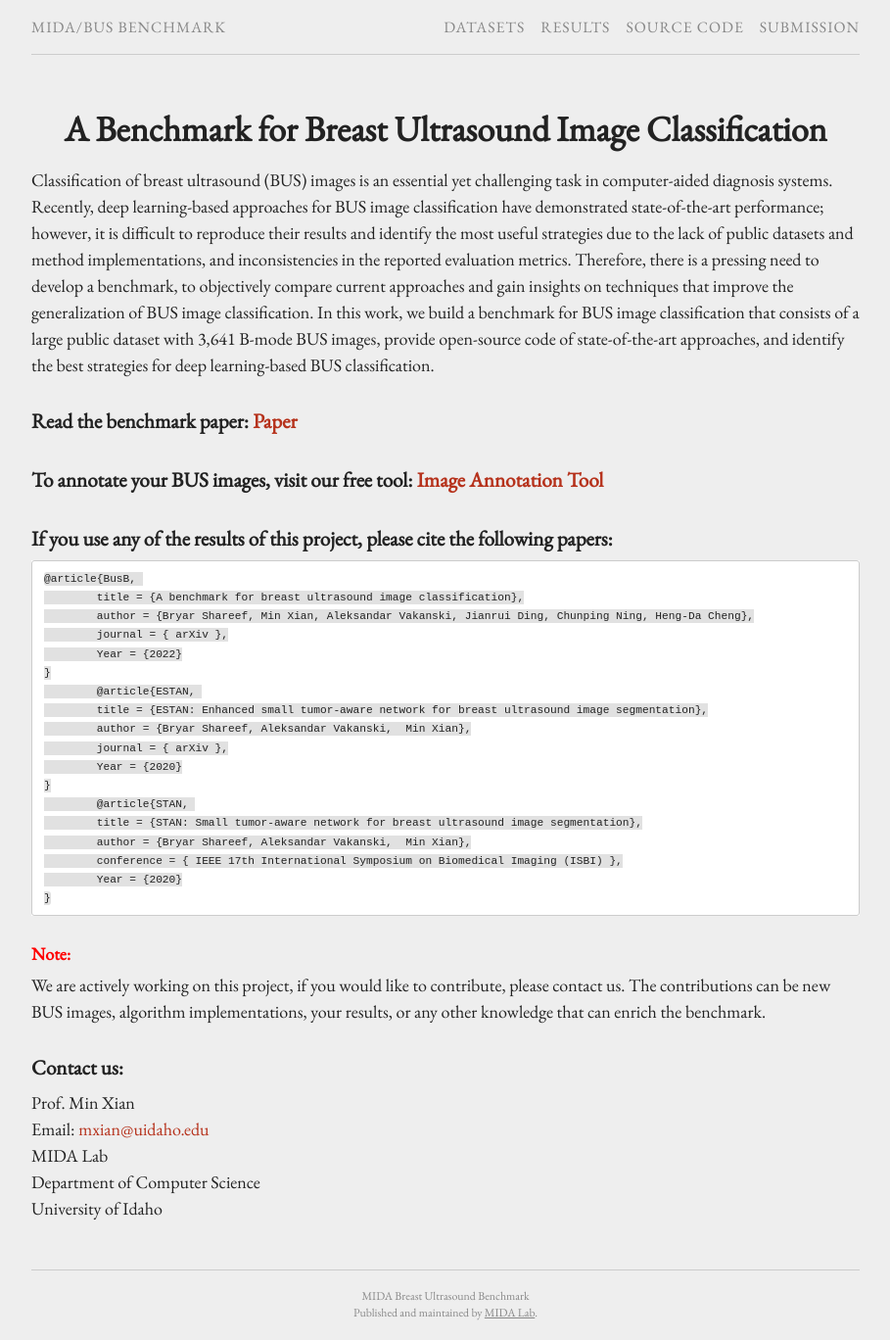
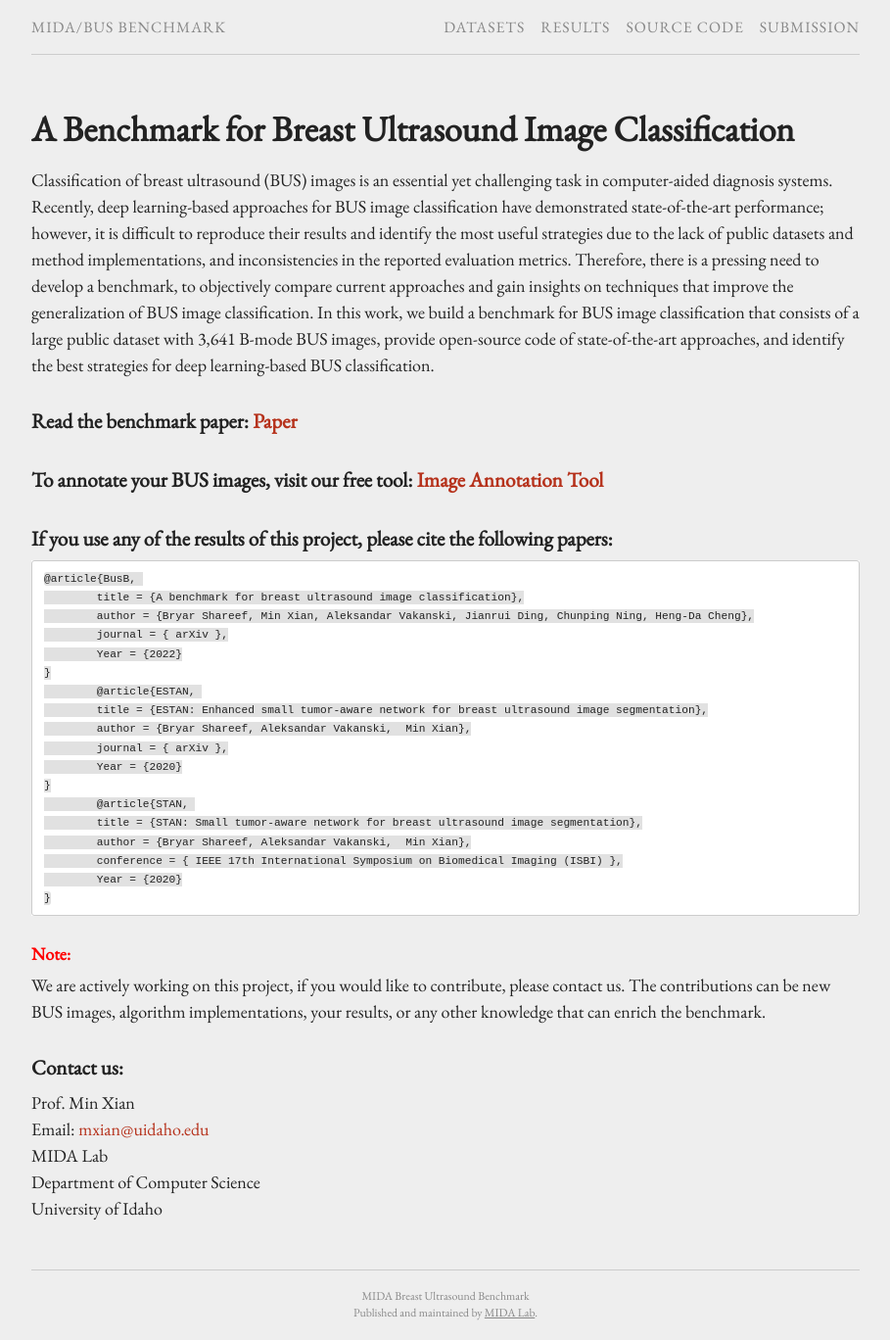
Before and after one commit to MIDA-Lab/busbench, a Jekyll site: the page built from index.md, in a window 1280 px wide. Shown: the whole page at 98% size, without its empty margins (185-1094 px from the left). Built offline with Jekyll 4.4.1, drawn with Linux system fonts in a browser that asks for light colours.

```diff
--- a/index.md
+++ b/index.md
@@ -2,7 +2,7 @@
 layout: page
 ---
 
-# <center>A Benchmark for Breast Ultrasound Image Classification</center>
+# A Benchmark for Breast Ultrasound Image Classification
 
 Classification of breast ultrasound (BUS) images is an essential yet challenging task in computer-aided diagnosis systems. Recently, deep learning-based approaches for BUS image classification have demonstrated state-of-the-art performance; however, it is difficult to reproduce their results and identify the most useful strategies due to the lack of public datasets and method implementations, and inconsistencies in the reported evaluation metrics. Therefore, there is a pressing need to develop a benchmark, to objectively compare current approaches and gain insights on techniques that improve the generalization of BUS image classification. In this work, we build a benchmark for BUS image classification that consists of a large public dataset with 3,641 B-mode BUS images, provide open-source code of state-of-the-art approaches, and identify the best strategies for deep learning-based BUS classification.
 
```
